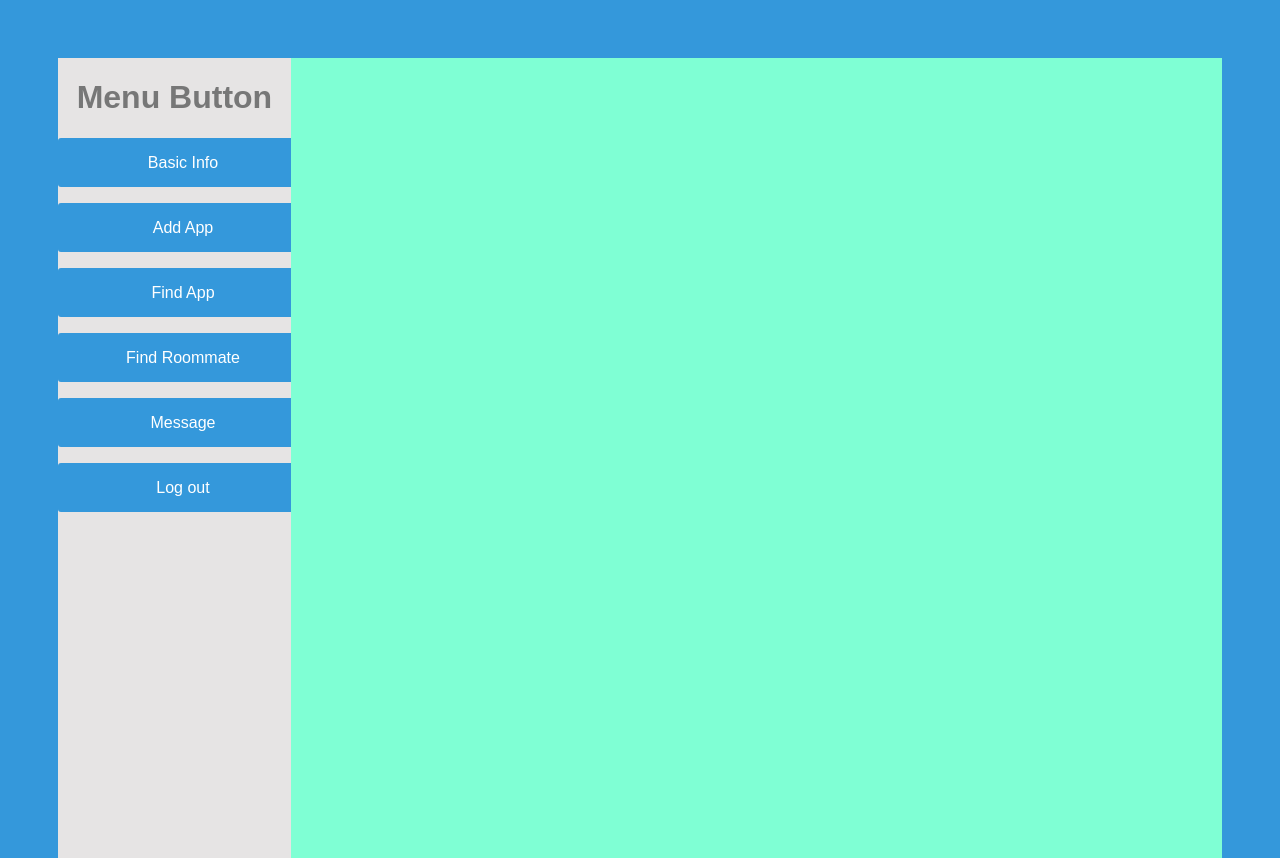
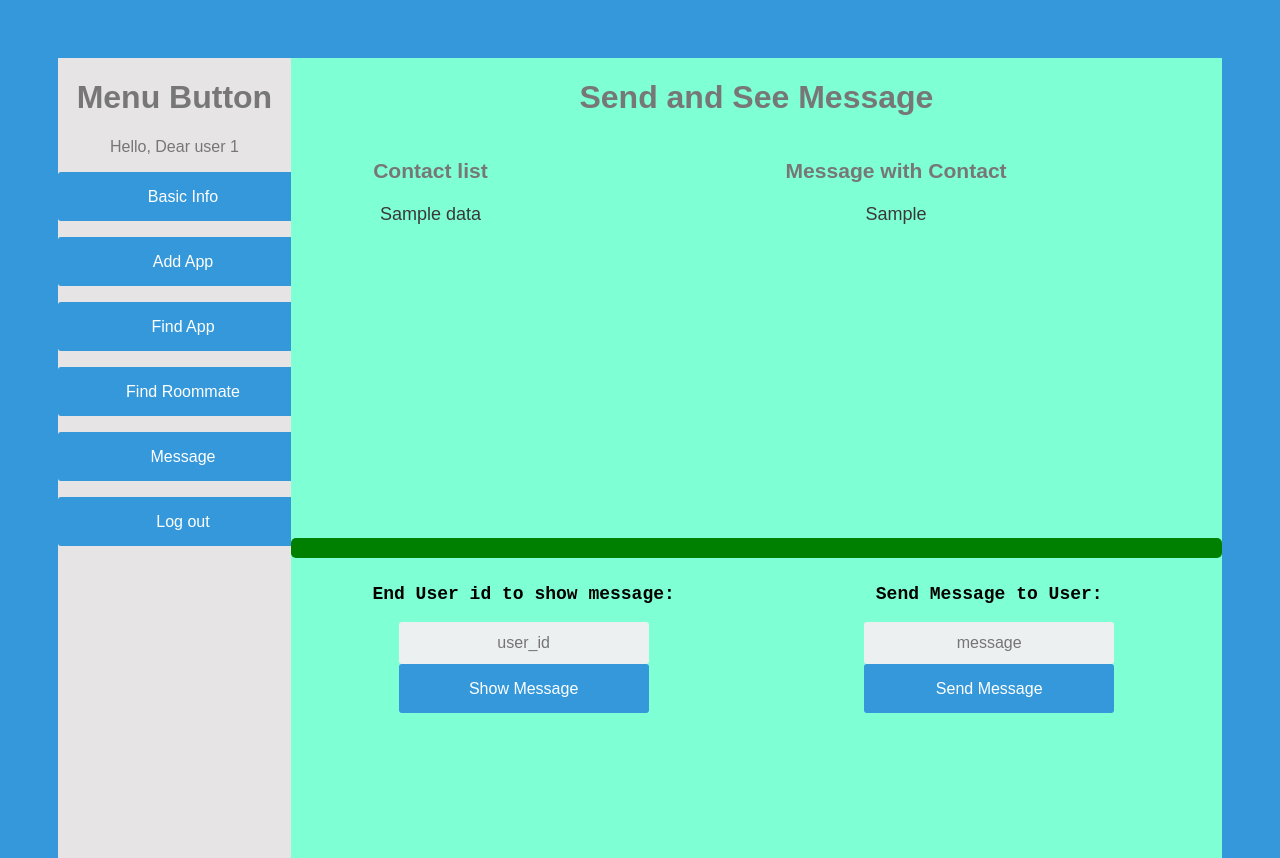
Before and after one commit to jw4173/coms4111, a Flask app: template webserver/templates/message.html in a window 1280 px wide. Run offline with Flask 2, Linux system fonts and the light colour scheme; the template is opened without the code that fills it: most values are stand-ins (such as "Sample title", 1, 10 or a date in 2020).

Commit message:
template

```diff
--- a/webserver/server.py
+++ b/webserver/server.py
@@ -49,6 +49,7 @@ def do_admin_login():
         warning_message ='wrong password or email!'
     return redirect('/')
 
+
 @app.route("/create_account", methods=['POST'])
 def create_account():
     return render_template('create_account.html')
@@ -95,6 +96,7 @@ def add_app():
         return redirect('/')
     return render_template("add_app.html")
 
+
 @app.route('/find_app', methods=['POST', 'GET'])
 def find_app():
     if not session.get('logged_in'):
@@ -130,11 +132,13 @@ def find_app():
     print(array)
     return render_template("find_app.html", **context)
 
+
 @app.route('/find_app_zipcode', methods=['POST', 'GET'])
 def find_app_zipcode():
     if request.form['zipcode']:
         session['apt_zipcode'] = request.form['zipcode']
     return redirect('/find_app')
+
 
 @app.route('/interest_app', methods=['POST', 'GET'])
 def interest_app():
@@ -142,6 +146,7 @@ def interest_app():
         cmd = 'INSERT INTO interest VALUES ((:user_id), (:apartment_id));'
         g.conn.execute(text(cmd), user_id=session.get('userid'), apartment_id = request.form['apartment_id'])
     return redirect('/find_app')
+
 
 @app.route('/find_roommate', methods=['POST', 'GET'])
 def find_roommate():
@@ -153,7 +158,64 @@ def find_roommate():
 def message():
     if not session.get('logged_in'):
         return redirect('/')
-    return render_template("message.html")
+    array = set()
+    if session.get('userid'):
+        cmd = 'SELECT DISTINCT to_id FROM Message_Send_Receive WHERE user_id=(:user_id)'
+        cursor = g.conn.execute(text(cmd), user_id=session.get('userid'))
+        for i in cursor:
+            array.add(i['to_id'])
+        cursor.close()
+
+        cmd = 'SELECT DISTINCT user_id FROM Message_Send_Receive WHERE to_id=(:to_id)'
+        cursor = g.conn.execute(text(cmd), to_id = session.get('userid'))
+        for i in cursor:
+            array.add(i['user_id'])
+        cursor.close()
+    array = list(array)
+    array.sort()
+    # add username according to userid
+    name = []
+    for i in array:
+        cmd = 'SELECT email FROM Users WHERE user_id=(:user_id)'
+        cursor = g.conn.execute(text(cmd), user_id = i)
+        for j in cursor:
+            name.append(str(i) + ", " + j['email'])
+        cursor.close()
+
+    # show message
+    array2 = []
+    name2 = []
+    if session.get('user_id_message'):
+        other_id = session.get('user_id_message')
+        cmd = 'SELECT * FROM Message_Send_Receive WHERE user_id=(:user_id) AND to_id=(:to_id)'
+        cursor = g.conn.execute(text(cmd), user_id=session.get('userid'), to_id=other_id)
+        for i in cursor:
+            array2.append((i['message_id'], i['user_id'], i['context']))
+        cursor.close()
+
+        cmd = 'SELECT * FROM Message_Send_Receive WHERE user_id=(:user_id) AND to_id=(:to_id)'
+        cursor = g.conn.execute(text(cmd), user_id=other_id, to_id=session.get('userid'))
+        for i in cursor:
+            array2.append((i['message_id'], i['user_id'], i['context']))
+        cursor.close()
+        array2.sort(key=lambda a: a[0])
+
+        for i in array2:
+            name2.append(str(i[1]) + ": " + i[2])
+
+    if session.get('userid'):
+        context = dict(data = name, data2 = name2, userid=session.get('userid'))
+    else:
+        context = dict(data = name, data2 = name2)
+
+    return render_template("message.html", **context)
+
+
+@app.route('/show_message', methods=['POST', 'GET'])
+def show_message():
+    if request.form['user_id']:
+        session['user_id_message'] = request.form['user_id']
+    return redirect('/message')
 
 @app.route('/basic_info', methods=['POST', 'GET'])
 def another():
@@ -199,6 +261,7 @@ def update_info():
     print(userid, username, password, zipcode, description)
     return redirect('/basic_info')
 
+
 @app.before_request
 def before_request():
     try:
@@ -208,6 +271,7 @@ def before_request():
         import traceback; traceback.print_exc()
         g.conn = None
 
+
 @app.teardown_request
 def teardown_request(exception):
     try:
@@ -215,6 +279,7 @@ def teardown_request(exception):
     except Exception as e:
         pass
 
+
 if __name__ == "__main__":
     app.secret_key = os.urandom(12)
     app.run(debug=True,host='0.0.0.0', port=8111)
--- a/webserver/templates/message.html
+++ b/webserver/templates/message.html
@@ -5,6 +5,7 @@
 <div class = "home-menu" style="width:20%;float:left;background-color:rgb(230, 228, 228);height: 800px;">
     <div class="app-title">
         <h1>Menu Button</h1>
+        <p> Hello, Dear user {{userid}}</p>
     </div>
     <div>
         <form action="/basic_info" method="POST">
@@ -38,6 +39,43 @@
     </div>
 
 </div>
-<div style="width: 80%;float:right;background-color:aquamarine;height: 800px;"> </div>
+<div style="width: 80%;float:right;background-color:aquamarine;height: 800px;">
+    <div class="app-title">
+        <h1>Send and See Message</h1>
+    </div>
+    <div class = "show-context-1" style="width: 30%;float:left;">
+        <div class="app-title">
+            <h3>Contact list</h3>
+        </div>
+        {% for n in data %}
+            <div>{{n}}</div>
+        {% endfor %}
+    </div>
+    <div class = "show-context-1" style="width: 70%;float:right;">
+        <div class="app-title">
+            <h3>Message with Contact</h3>
+        </div>
+        {% for n in data2 %}
+            <div>{{n}}</div>
+        {% endfor %}
+    </div>
+    <hr class="home_hr">
+    <div style="width: 50%;float:left;">
+        <form action="/show_message" method="POST">
+            <div class = "submit-context">
+                <p><strong>End User id to show message:</strong> </p><input type="text" class="login-field" value="" placeholder="user_id" name="user_id">
+                <input type="submit" value="Show Message" class="btn btn-primary btn-large btn-block">
+            </div>
+        </form>
+    </div>
+    <div style="width: 50%;float:right;">
+        <form action="/send_message" method="POST">
+            <div class = "submit-context">
+                <p><strong> Send Message to User:</strong></p> <input type="text" class="login-field" value="" placeholder="message" name="message">
+                <input type="submit" value="Send Message" class="btn btn-primary btn-large btn-block">
+            </div>
+        </form>
+    </div>
+</div>
 
 </html>
```
